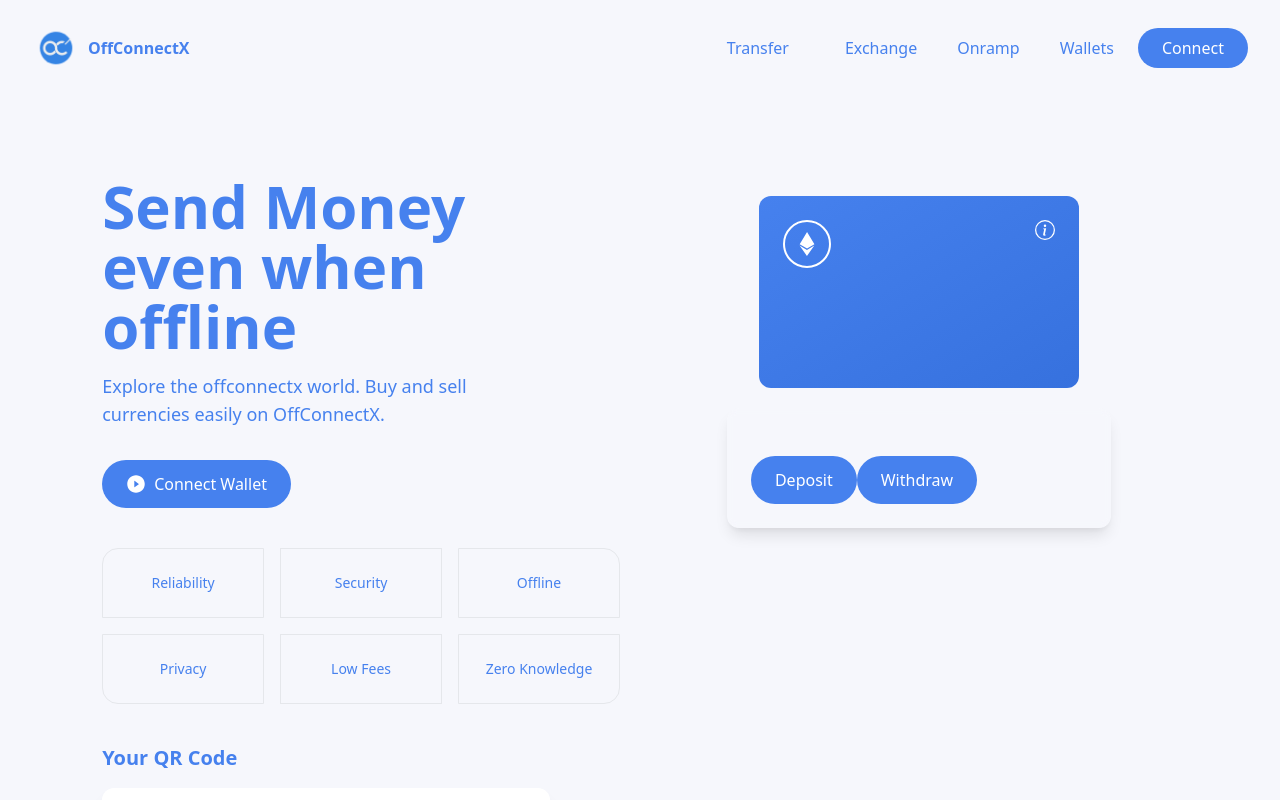
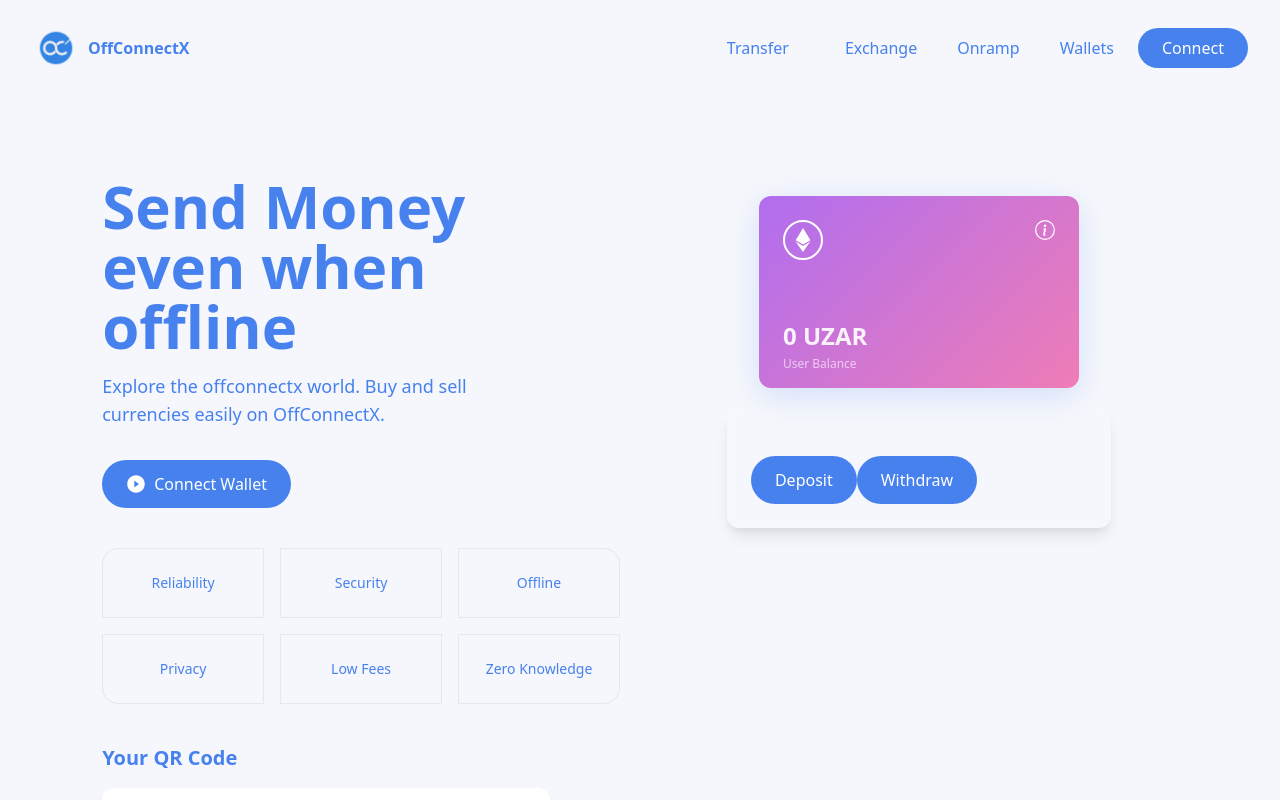
Before and after one commit to champagne101/xmas, a React (Vite) app: page / in a window 1280 px wide. Shown: the top 800 px of the page. Built offline with nearby package versions, Linux system fonts and the light colour scheme.

Commit message:
added animations to the wallet card

```diff
--- a/src/components/Welcome.jsx
+++ b/src/components/Welcome.jsx
@@ -35,6 +35,59 @@
     className="my-2 w-full rounded-sm p-2 outline-none bg-transparent  border-none text-sm white-glassmorphism"
   />
 );
+
+
+
+// const WalletCard = ({ account, uzarBalance }) => {
+//   const [isHovered, setIsHovered] = useState(false);
+
+//   return (
+//     <div
+//       className="relative w-72 h-44 rounded-xl overflow-hidden transition-transform duration-700 ease-in-out hover:rotate-3"
+//       style={{
+//         background: 'linear-gradient(135deg, rgba(70, 129, 238, 0.7) 0%, rgba(54, 113, 222, 0.7) 100%)',
+//         backdropFilter: 'blur(8px)',
+//         boxShadow: '0 8px 32px rgba(70, 129, 238, 0.2)'
+//       }}
+//       onMouseEnter={() => setIsHovered(true)}
+//       onMouseLeave={() => setIsHovered(false)}
+//     >
+//       <div className="absolute inset-0 bg-white/10 backdrop-blur-sm"></div>
+
+//       <div className="relative p-6 h-full flex flex-col justify-between">
+//         <div className="flex justify-between items-start">
+//           <CreditCard className="h-8 w-8 text-white" />
+//           <Info className="h-5 w-5 text-white/70 hover:text-white cursor-pointer transition-colors" />
+//         </div>
+
+//         <div className={`transition-all duration-700 ${isHovered ? 'translate-y-0 opacity-100' : 'translate-y-2 opacity-90'}`}>
+//           {account ? (
+//             <>
+//               <div className="mb-1">
+//                 <div className="text-sm text-white/70">{account.address.slice(0, 12)}...</div>
+//                 <div className="text-sm text-white/70">{account.balance.slice(0, 10)}{account.balance.length > 10 ? "..." : ""} ETH</div>
+//               </div>
+//               <div className="text-2xl font-bold text-white mb-1">
+//                 {uzarBalance} UZAR
+//               </div>
+//             </>
+//           ) : (
+//             <div className="text-2xl font-bold text-white mb-1">
+//               0 UZAR
+//             </div>
+//           )}
+//           <div className="text-xs text-white/70">
+//             User Balance
+//           </div>
+//         </div>
+//       </div>
+
+//       <div className={`absolute inset-0 bg-white/5 transition-opacity duration-700 ${isHovered ? 'opacity-100' : 'opacity-0'}`}></div>
+//     </div>
+//   );
+// };
+
+
 
 const Welcome = () => {
   const [provider, setProvider] = useState(null);
@@ -530,6 +583,9 @@
     setIsScanned(true); // Set scan state to true
   };
 
+  const [isHovered, setIsHovered] = useState(false);
+
+
 
   return (
     <div className="flex w-full justify-center items-center">
@@ -619,28 +675,40 @@
         </div>
 
         <div className="flex flex-col flex-1 items-center justify-start w-full md:mt-0 mt-10">
-          <div className="p-6 flex justify-end items-start flex-col rounded-xl h-48 sm:w-80 w-full my-5  bg-gradient-to-br from-[#4681ee] to-[#3671de] dark:from-[#2952e3] dark:to-[#2546bd]">
-            <div className="flex justify-between flex-col w-full h-full">
+          <div
+           className="p-6 flex justify-end items-start flex-col rounded-xl sm:w-80 w-full my-5 h-48  overflow-hidden transition-transform  duration-700 ease-in-out hover:rotate-3 "
+           style={{
+            background: 'linear-gradient(135deg, rgba(147, 51, 234, 0.7) 0%, rgba(236, 72, 153, 0.7) 100%)',
+            backdropFilter: 'blur(8px)',
+            boxShadow: '0 8px 32px rgba(70, 129, 238, 0.2)'
+          }}
+          onMouseEnter={() => setIsHovered(true)}
+          onMouseLeave={() => setIsHovered(false)}
+          >
+            {/* <div className="absolute inset-0 bg-white/10 backdrop-blur-sm"></div> */}
+
+            <div className="flex justify-between flex-col  w-full h-full">
               <div className="flex justify-between items-start">
-                <div className="w-12 h-12 rounded-full border-2 border-white flex justify-center items-center">
+                <div className="w-10 h-10 rounded-full border-2 border-white flex justify-center items-center">
                   <SiEthereum fontSize={24} color="#fff" />
                 </div>
                 <BsInfoCircle fontSize={20} color="#fff" />
               </div>
-              <div>
+
+              <div className={`transition-all duration-700 ${isHovered ? 'translate-y-0 opacity-100' : 'translate-y-2 opacity-90'}`}>
+                <div>
                 {/* <p className=" font-light text-sm"> */}
                 {!!account ? (
                   // <div className="container">
-                    <div className=" text-white">
+                    <div className=" text-white mb-1">
                         <span className="font-semibold">{account.address.slice(0, 12) + "..."}</span>
                         <br/>
                         <span className="text-white/80">{account.balance.slice(0, 10) + ((account.balance.length > 4) ? ("...") : (""))} ETH</span>
-                        <p className=" font-bold text-2xl mt-2">
-                {uzarBalance} UZAR </p>
+                        <p className=" font-bold text-2xl mt-2">{uzarBalance} UZAR </p>
                     </div>
                   // </div>
                   ) :
-                  // (
+                  (
                     // <button
                     //   type="button"
                     //   onClick={connectMetamask}
@@ -648,13 +716,19 @@
                     // >
 
                     // </button>
-                    null
-                    // )
-                  }
+                    <div className="text-2xl font-bold text-white mb-1">
+                      0 UZAR
+                    </div>
+                    // null
+                    )}
+                     <div className="text-xs text-white/70">
+                    User Balance
+                  </div>
                 {/* </p> */}
                 {/* <p className=" font-bold text-2xl mt-2">
                 {uzarBalance} UZAR */}
                 {/* </p> */}
+                </div>
               </div>
             </div>
           </div>
```
